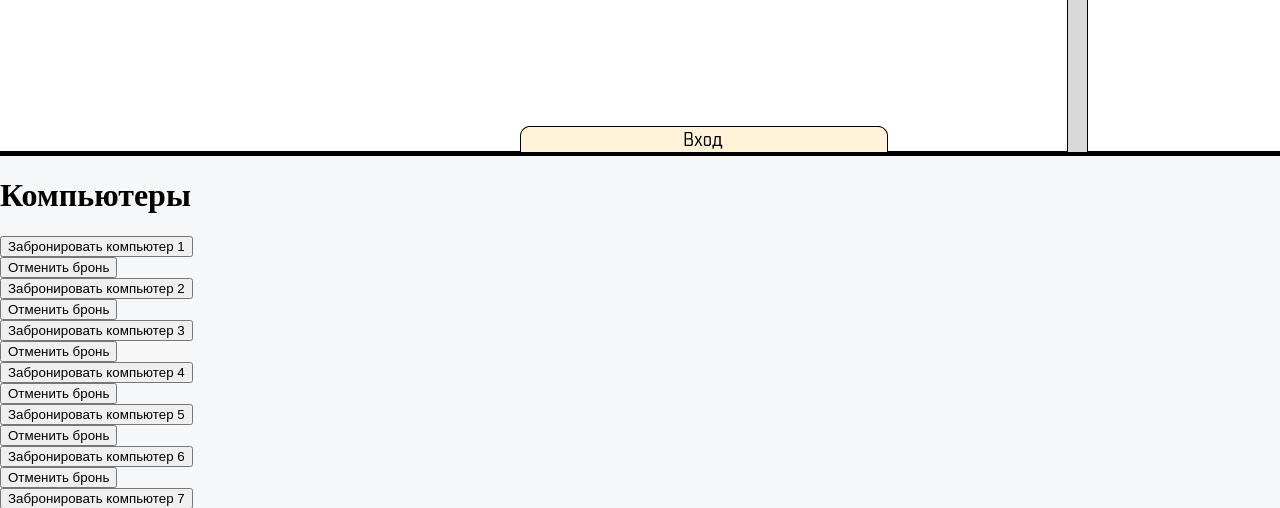
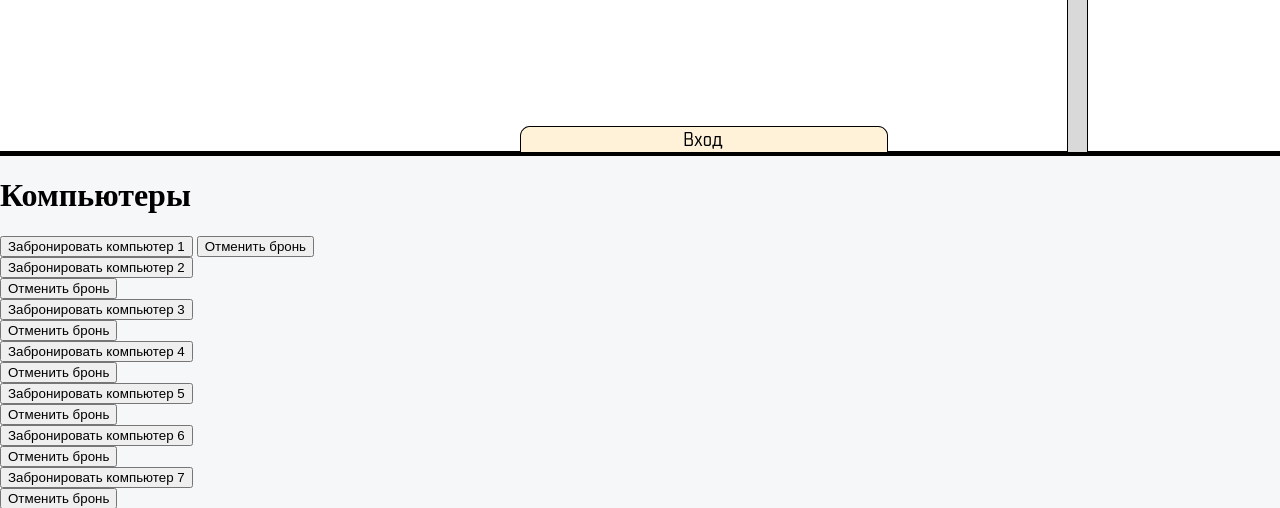
Before and after one commit to JKanidy/reservation, a Django app: page /products/ in a window 1280 px wide; the page is wider, and only the part inside the window is pictured. Shown: the part 545-1053 px from the top of that part. Run offline with Django 5.2, Linux system fonts and the light colour scheme; the visitor is signed in with stand-in values (Sample User, id 1); parts of the project's set-up code (start-up, migrations or seed data) failed here and were passed over.

Commit message:
сделал в строку

```diff
--- a/products/templates/products/computers_list.html
+++ b/products/templates/products/computers_list.html
@@ -6,14 +6,18 @@
 
     <h1>Компьютеры</h1>
 
+<div class="buttons-inline">
     <form action="{% url 'products:reserve_computer' computer_name=1 %}" method="post">
         {% csrf_token %}
         <input type="submit" value="Забронировать компьютер 1">
     </form>
+</div>
+<div class="buttons-inline">
     <form action="{% url 'products:reserve_delete' reservation_id=1 %}" method="post">
         {% csrf_token %}
         <input type="submit" value="Отменить бронь">
     </form>
+</div>
 <form action="{% url 'products:reserve_computer' computer_name=2 %}" method="post">
     {% csrf_token %}
     <input type="submit" value="Забронировать компьютер 2">
--- a/static/css/computers-list.css
+++ b/static/css/computers-list.css
@@ -7,3 +7,7 @@
     justify-content: center;
     margin-top: 50px;
 }
+
+.buttons-inline {
+    display: inline-block;
+}
```
Lines whose indentation alone changed are shown as unchanged.
